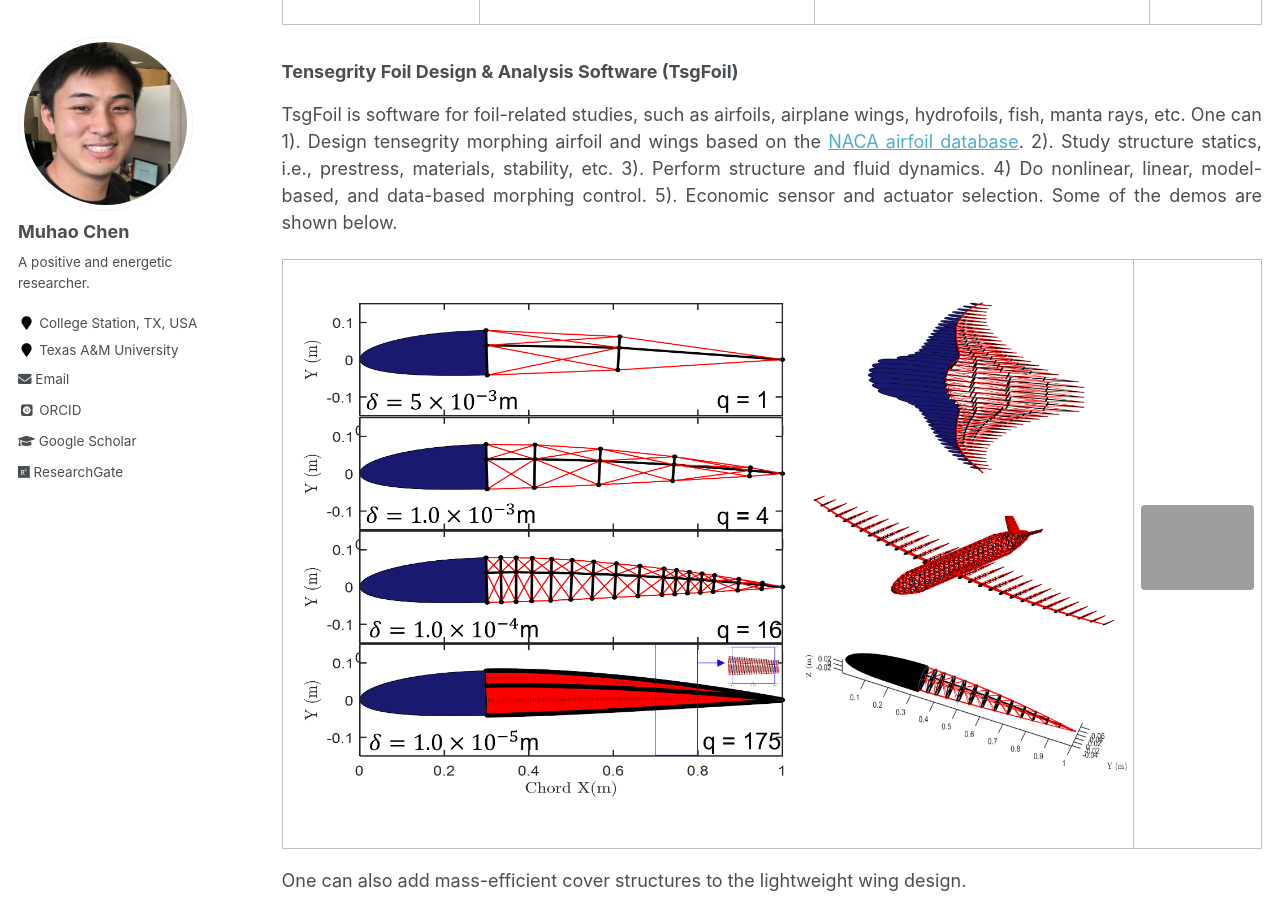
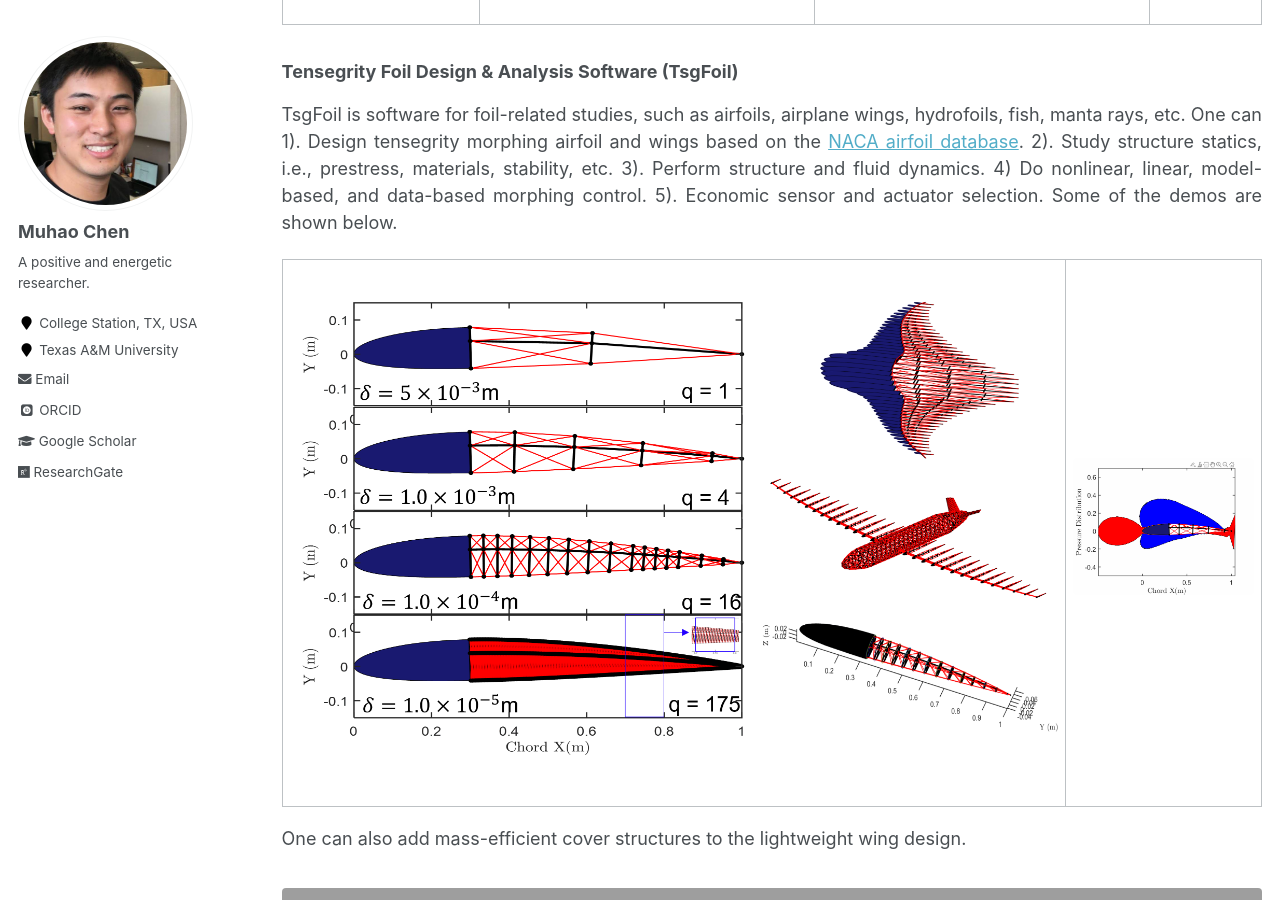
Before and after one commit to Muhao-Chen/muhao-chen.github.io, a Jekyll site: the page built from _pages/resources.md, in a window 1280 px wide and 900 px high, scrolled down 2567 px. Built offline with Jekyll 4.4.1, drawn with Linux system fonts in a browser that asks for light colours; some web fonts are replaced.

Commit message:
Update resources.md

```diff
--- a/_pages/resources.md
+++ b/_pages/resources.md
@@ -52,7 +52,7 @@ TsgFoil is software for foil-related studies, such as airfoils, airplane wings,
 <table>
 <tr>
 <td><figure><img src="{{ site.url }}/images/rffi/tensegfoil2.png" width="100px" height="100px"/></figure></td>
-<td><figure><img src="{{ site.url }}/images/rffi/foil_ctrl_fluid.gif.gif" width="50px" height="100px"/></figure></td>
+<td><figure><img src="{{ site.url }}/images/rffi/foil_ctrl_fluid.gif" width="50px" height="100px"/></figure></td>
 </tr>
 </table>
 
```
